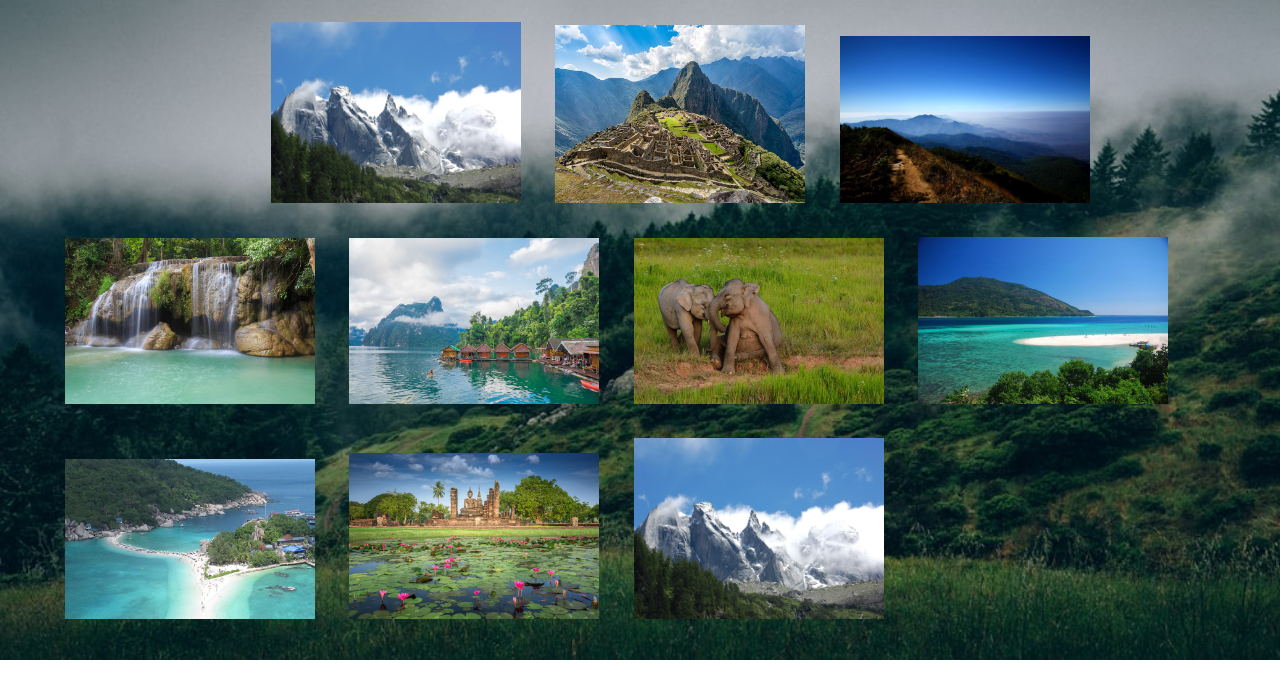
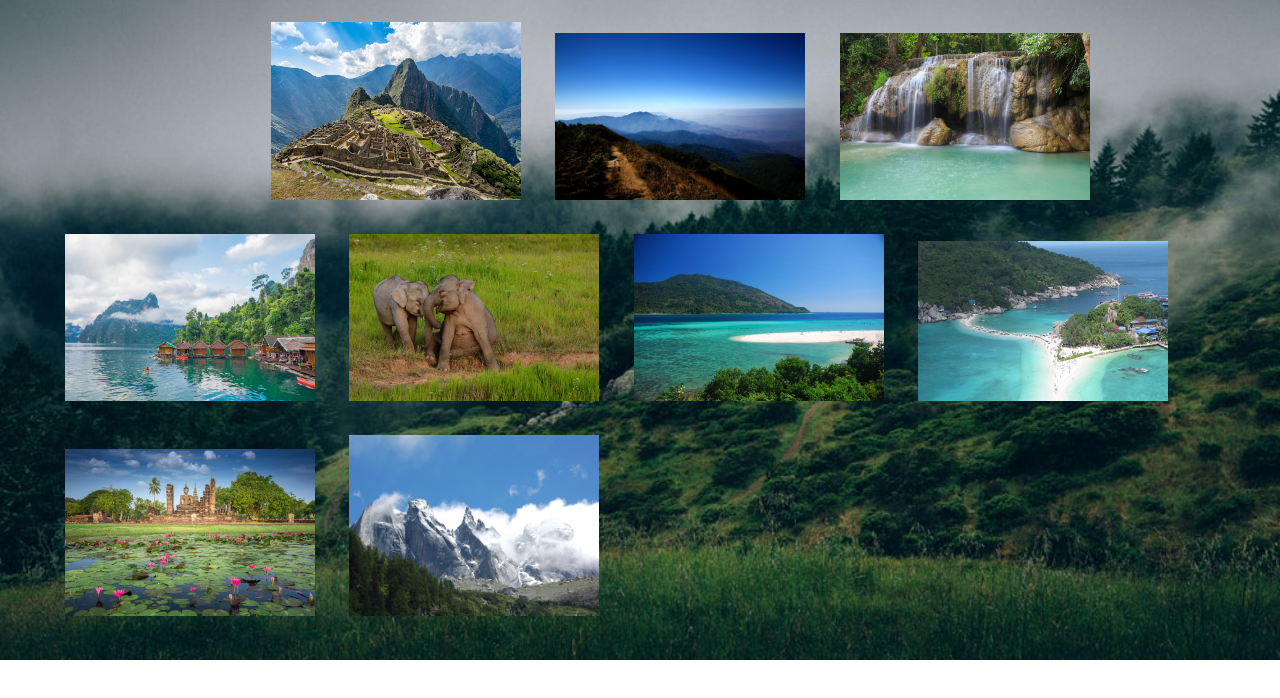
Before and after one commit to pongpipatp/MyFirstPage, a plain HTML site: page gallery.html in a window 1280 px wide. Shown: the part 58-756 px from the top of the page. Drawn offline with Linux system fonts and the light colour scheme.

Commit message:
Update gallery.html

```diff
--- a/gallery.html
+++ b/gallery.html
@@ -24,7 +24,7 @@
 
 
     <div class="gallery">
-        <a href="images/switzerland.jpg"><img src="images/switzerland.jpg" alt="switzerland"></a>
+
         <a href="images/Machu-Picchu.jpg"><img src="images/Machu-Picchu.jpg" alt="Machu-Picchu"></a>
         <a href="images/doy-intanon.jpg"><img src="images/doy-intanon.jpg" alt="Cinque Terre"></a>
         <a href="images/erawan-falls.jpg"><img src="images/erawan-falls.jpg" alt="Cinque Terre"></a>
```
